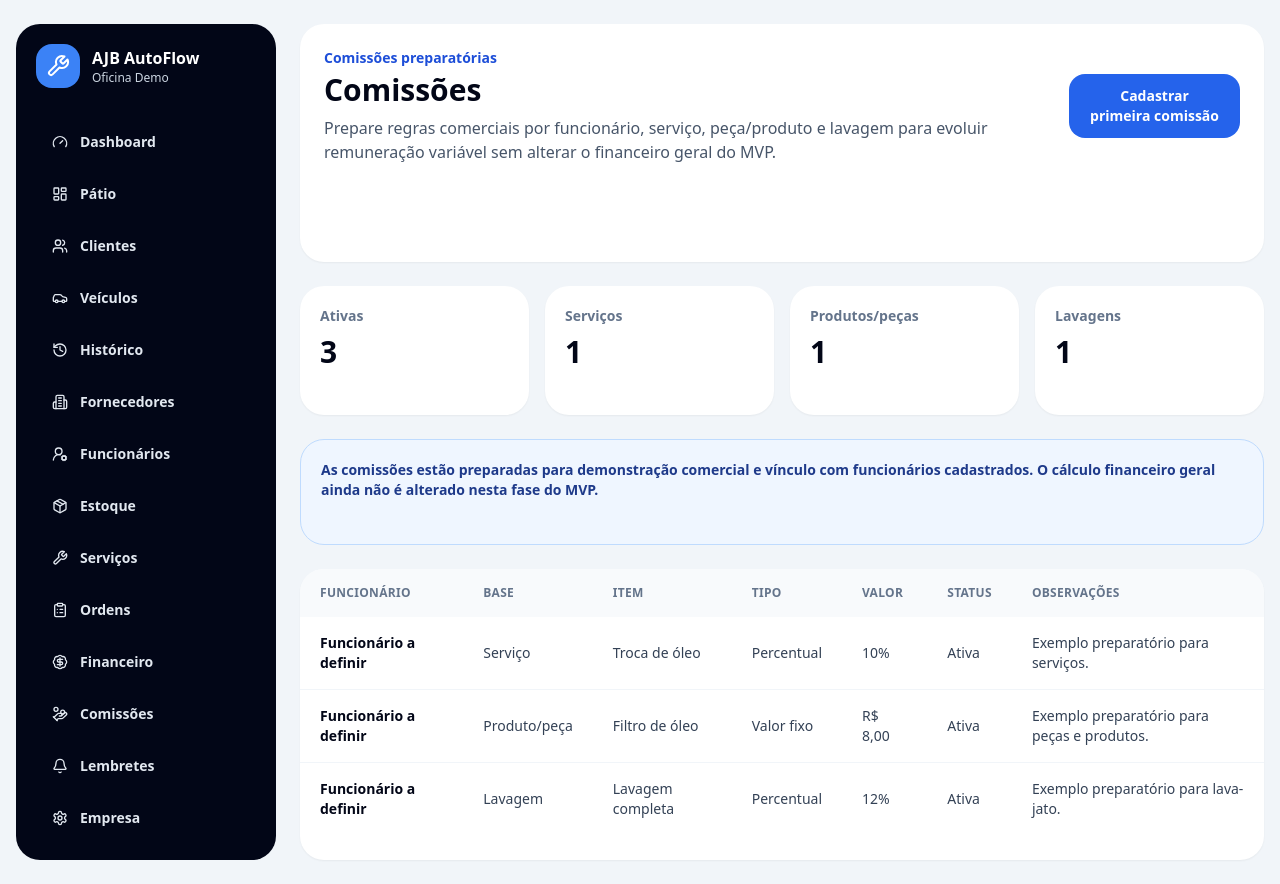
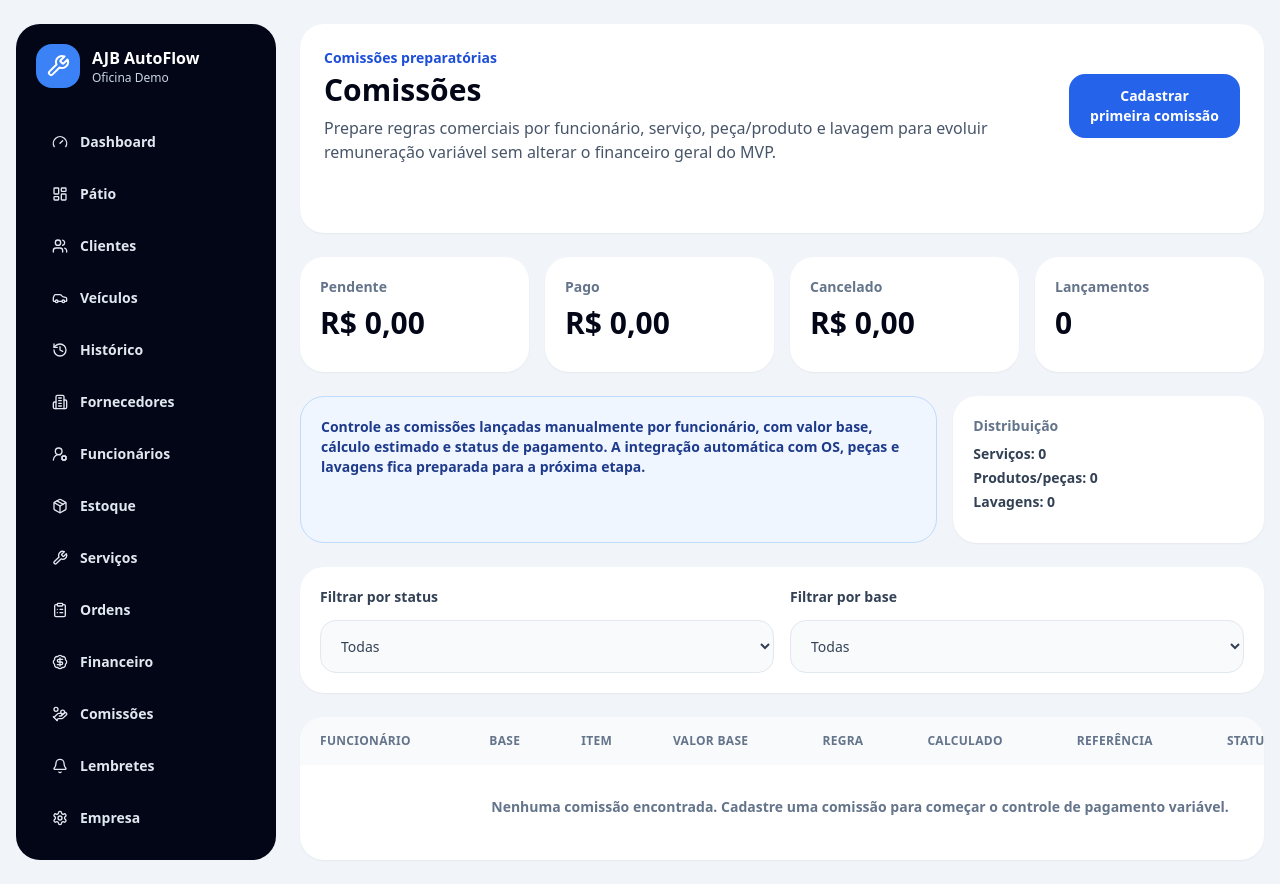
Before and after one commit to anjobrito/ajb-autoflow, a Next.js app: page /comissoes in a window 1280 px wide. Built offline with nearby package versions, Linux system fonts and the light colour scheme.

Commit message:
feat: manage commission payments

```diff
--- a/components/commissions-client.tsx
+++ b/components/commissions-client.tsx
@@ -1,65 +1,62 @@
 "use client";
 
 import { useEffect, useMemo, useState } from "react";
-import { listCommissions, StoredCommission } from "@/lib/browser-store";
+import { deleteCommission, listCommissions, numberToCurrency, StoredCommission, updateCommissionStatus, currencyToNumber } from "@/lib/browser-store";
 
-const demoRows: StoredCommission[] = [
-  {
-    id: "demo-commission-service",
-    employeeName: "Funcionário a definir",
-    targetType: "Serviço",
-    targetName: "Troca de óleo",
-    valueType: "Percentual",
-    value: "10%",
-    status: "Ativa",
-    notes: "Exemplo preparatório para serviços.",
-    createdAt: "",
-  },
-  {
-    id: "demo-commission-product",
-    employeeName: "Funcionário a definir",
-    targetType: "Produto/peça",
-    targetName: "Filtro de óleo",
-    valueType: "Valor fixo",
-    value: "R$ 8,00",
-    status: "Ativa",
-    notes: "Exemplo preparatório para peças e produtos.",
-    createdAt: "",
-  },
-  {
-    id: "demo-commission-wash",
-    employeeName: "Funcionário a definir",
-    targetType: "Lavagem",
-    targetName: "Lavagem completa",
-    valueType: "Percentual",
-    value: "12%",
-    status: "Ativa",
-    notes: "Exemplo preparatório para lava-jato.",
-    createdAt: "",
-  },
-];
+function StatusBadge({ status }: { status: string }) {
+  const className = status === "Paga"
+    ? "bg-emerald-100 text-emerald-700"
+    : status === "Cancelada"
+      ? "bg-rose-100 text-rose-700"
+      : "bg-amber-100 text-amber-700";
+
+  return <span className={`rounded-full px-3 py-1 text-xs font-black ${className}`}>{status}</span>;
+}
 
 export function CommissionsClient() {
   const [commissions, setCommissions] = useState<StoredCommission[]>([]);
+  const [statusFilter, setStatusFilter] = useState("Todas");
+  const [targetFilter, setTargetFilter] = useState("Todas");
+
+  function reloadCommissions() {
+    setCommissions(listCommissions());
+  }
 
   useEffect(() => {
-    setCommissions(listCommissions());
+    reloadCommissions();
   }, []);
 
-  const rows = useMemo(() => [...commissions, ...demoRows], [commissions]);
-  const activeCount = rows.filter((commission) => commission.status === "Ativa").length;
-  const serviceCount = rows.filter((commission) => commission.targetType === "Serviço").length;
-  const productCount = rows.filter((commission) => commission.targetType === "Produto/peça").length;
-  const washCount = rows.filter((commission) => commission.targetType === "Lavagem").length;
+  const filteredRows = useMemo(() => commissions.filter((commission) => {
+    const matchesStatus = statusFilter === "Todas" || commission.status === statusFilter;
+    const matchesTarget = targetFilter === "Todas" || commission.targetType === targetFilter;
+    return matchesStatus && matchesTarget;
+  }), [commissions, statusFilter, targetFilter]);
+
+  const pendingTotal = commissions.filter((commission) => commission.status === "Pendente").reduce((sum, commission) => sum + currencyToNumber(commission.calculatedAmount ?? "0"), 0);
+  const paidTotal = commissions.filter((commission) => commission.status === "Paga").reduce((sum, commission) => sum + currencyToNumber(commission.calculatedAmount ?? "0"), 0);
+  const cancelledTotal = commissions.filter((commission) => commission.status === "Cancelada").reduce((sum, commission) => sum + currencyToNumber(commission.calculatedAmount ?? "0"), 0);
+  const serviceCount = commissions.filter((commission) => commission.targetType === "Serviço").length;
+  const productCount = commissions.filter((commission) => commission.targetType === "Produto/peça").length;
+  const washCount = commissions.filter((commission) => commission.targetType === "Lavagem").length;
+
+  function handleStatusChange(id: string, status: "Pendente" | "Paga" | "Cancelada") {
+    updateCommissionStatus(id, status);
+    reloadCommissions();
+  }
+
+  function handleDelete(id: string) {
+    deleteCommission(id);
+    reloadCommissions();
+  }
 
   return (
     <div className="grid gap-6">
       <div className="grid gap-4 md:grid-cols-4">
         {[
-          ["Ativas", activeCount],
-          ["Serviços", serviceCount],
-          ["Produtos/peças", productCount],
-          ["Lavagens", washCount],
+          ["Pendente", numberToCurrency(pendingTotal)],
+          ["Pago", numberToCurrency(paidTotal)],
+          ["Cancelado", numberToCurrency(cancelledTotal)],
+          ["Lançamentos", commissions.length],
         ].map(([label, value]) => (
           <div key={label} className="rounded-3xl bg-white p-5 shadow-sm">
             <p className="text-sm font-bold text-slate-500">{label}</p>
@@ -68,30 +65,67 @@ export function CommissionsClient() {
         ))}
       </div>
 
-      <div className="rounded-3xl border border-blue-200 bg-blue-50 p-5 text-sm font-semibold text-blue-900">
-        As comissões estão preparadas para demonstração comercial e vínculo com funcionários cadastrados. O cálculo financeiro geral ainda não é alterado nesta fase do MVP.
+      <div className="grid gap-4 md:grid-cols-3">
+        <div className="rounded-3xl border border-blue-200 bg-blue-50 p-5 text-sm font-semibold text-blue-900 md:col-span-2">
+          Controle as comissões lançadas manualmente por funcionário, com valor base, cálculo estimado e status de pagamento. A integração automática com OS, peças e lavagens fica preparada para a próxima etapa.
+        </div>
+        <div className="rounded-3xl bg-white p-5 shadow-sm">
+          <p className="text-sm font-bold text-slate-500">Distribuição</p>
+          <p className="mt-2 text-sm font-semibold text-slate-700">Serviços: {serviceCount}</p>
+          <p className="mt-1 text-sm font-semibold text-slate-700">Produtos/peças: {productCount}</p>
+          <p className="mt-1 text-sm font-semibold text-slate-700">Lavagens: {washCount}</p>
+        </div>
+      </div>
+
+      <div className="grid gap-4 rounded-3xl bg-white p-5 shadow-sm md:grid-cols-2">
+        <label className="grid gap-2 text-sm font-bold text-slate-700">
+          Filtrar por status
+          <select value={statusFilter} onChange={(event) => setStatusFilter(event.target.value)} className="rounded-2xl border border-slate-200 bg-slate-50 px-4 py-3 font-medium outline-none focus:border-blue-500 focus:bg-white">
+            {"Todas,Pendente,Paga,Cancelada".split(",").map((status) => <option key={status}>{status}</option>)}
+          </select>
+        </label>
+        <label className="grid gap-2 text-sm font-bold text-slate-700">
+          Filtrar por base
+          <select value={targetFilter} onChange={(event) => setTargetFilter(event.target.value)} className="rounded-2xl border border-slate-200 bg-slate-50 px-4 py-3 font-medium outline-none focus:border-blue-500 focus:bg-white">
+            {"Todas,Serviço,Produto/peça,Lavagem".split(",").map((target) => <option key={target}>{target}</option>)}
+          </select>
+        </label>
       </div>
 
       <div className="overflow-hidden rounded-3xl bg-white shadow-sm">
         <div className="overflow-x-auto">
-          <table className="w-full min-w-[880px] text-left text-sm">
+          <table className="w-full min-w-[1120px] text-left text-sm">
             <thead className="bg-slate-50 text-xs uppercase tracking-wide text-slate-500">
               <tr>
-                {["Funcionário", "Base", "Item", "Tipo", "Valor", "Status", "Observações"].map((column) => (
+                {["Funcionário", "Base", "Item", "Valor base", "Regra", "Calculado", "Referência", "Status", "Ações"].map((column) => (
                   <th key={column} className="px-5 py-4 font-black">{column}</th>
                 ))}
               </tr>
             </thead>
             <tbody className="divide-y divide-slate-100">
-              {rows.map((commission) => (
+              {filteredRows.length === 0 ? (
+                <tr>
+                  <td colSpan={9} className="px-5 py-8 text-center text-sm font-semibold text-slate-500">
+                    Nenhuma comissão encontrada. Cadastre uma comissão para começar o controle de pagamento variável.
+                  </td>
+                </tr>
+              ) : filteredRows.map((commission) => (
                 <tr key={commission.id} className="hover:bg-slate-50">
                   <td className="px-5 py-4 font-black text-slate-950">{commission.employeeName || "Funcionário a definir"}</td>
                   <td className="px-5 py-4 text-slate-700">{commission.targetType}</td>
                   <td className="px-5 py-4 text-slate-700">{commission.targetName}</td>
-                  <td className="px-5 py-4 text-slate-700">{commission.valueType}</td>
-                  <td className="px-5 py-4 text-slate-700">{commission.value}</td>
-                  <td className="px-5 py-4 text-slate-700">{commission.status}</td>
-                  <td className="px-5 py-4 text-slate-700">{commission.notes || "-"}</td>
+                  <td className="px-5 py-4 text-slate-700">{commission.baseAmount || "-"}</td>
+                  <td className="px-5 py-4 text-slate-700">{commission.valueType} • {commission.value}</td>
+                  <td className="px-5 py-4 font-black text-slate-950">{commission.calculatedAmount || "-"}</td>
+                  <td className="px-5 py-4 text-slate-700">{commission.referenceDate || "-"}</td>
+                  <td className="px-5 py-4"><StatusBadge status={commission.status || "Pendente"} /></td>
+                  <td className="px-5 py-4">
+                    <div className="flex flex-wrap gap-2">
+                      <button type="button" onClick={() => handleStatusChange(commission.id, "Paga")} className="rounded-full bg-emerald-100 px-3 py-2 text-xs font-black text-emerald-700 hover:bg-emerald-200">Pagar</button>
+                      <button type="button" onClick={() => handleStatusChange(commission.id, "Cancelada")} className="rounded-full bg-rose-100 px-3 py-2 text-xs font-black text-rose-700 hover:bg-rose-200">Cancelar</button>
+                      <button type="button" onClick={() => handleDelete(commission.id)} className="rounded-full bg-slate-100 px-3 py-2 text-xs font-black text-slate-700 hover:bg-slate-200">Excluir</button>
+                    </div>
+                  </td>
                 </tr>
               ))}
             </tbody>
```
